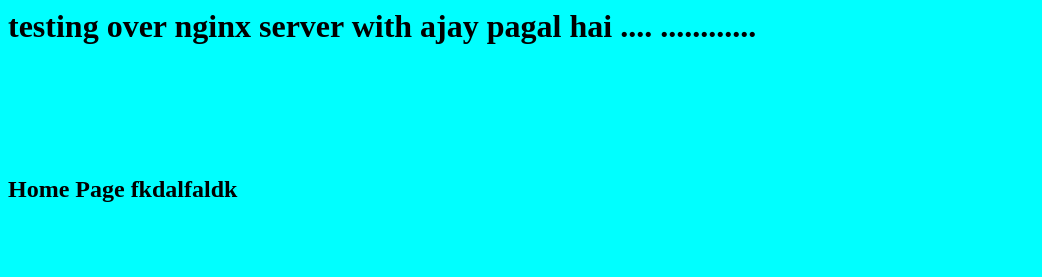
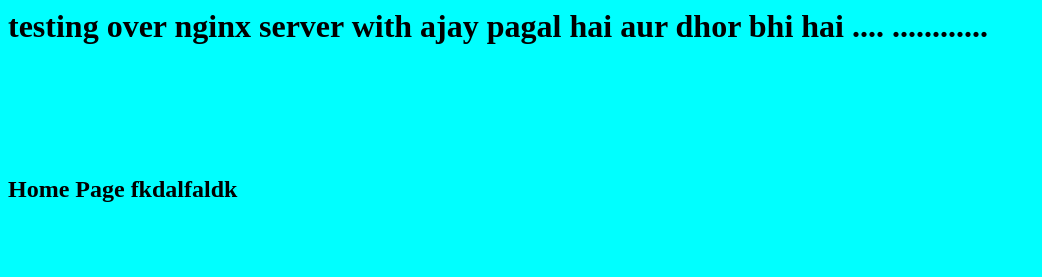
Before and after one commit to Akanksha14-14/test-jenkins, a plain HTML site: page website/index.html in a window 1280 px wide. Shown: the top 277 px of the page, without its empty margins (0-1042 px from the left). Drawn offline with Linux system fonts and the light colour scheme.

Commit message:
Update index.html

```diff
--- a/website/index.html
+++ b/website/index.html
@@ -1,5 +1,5 @@
 <body bgcolor='aqua'>
-	<h1>testing over nginx server with ajay pagal hai  .... ............ </h1>
+	<h1>testing over nginx server with ajay pagal hai aur dhor bhi hai  .... ............ </h1>
 	<br>
 	<br>
 	<br>
```
